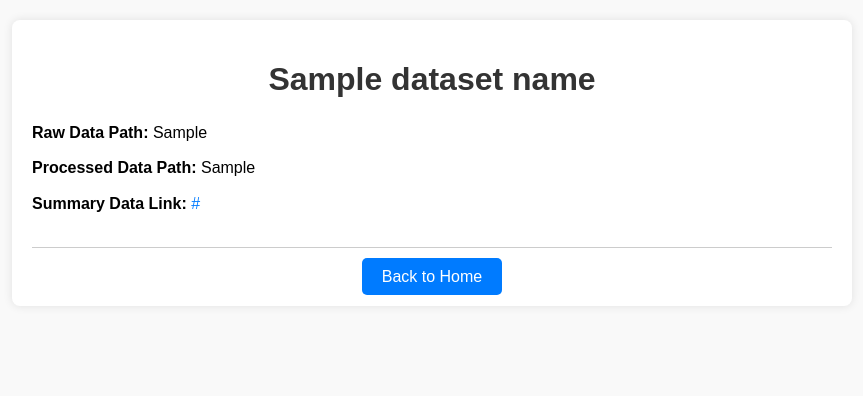
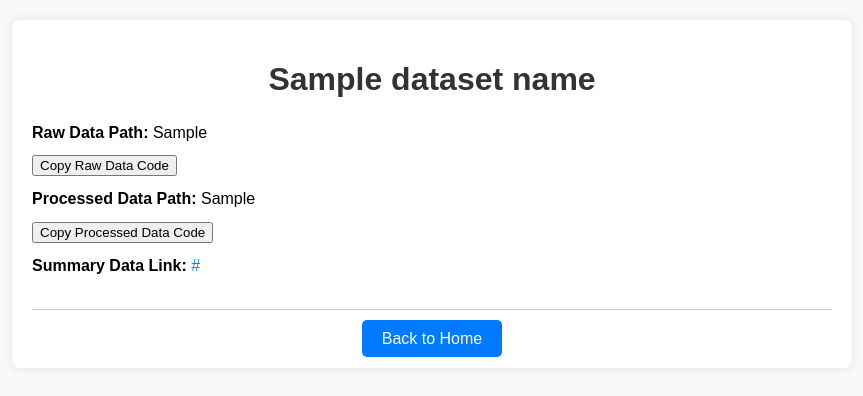
Before and after one commit to TheMfrancis/Data-Registry, a Flask app: template templates/view_dataset.html in a window 1280 px wide. Shown: the top 396 px of the page, without its empty margins (208-1071 px from the left). Run offline with Flask 3, Linux system fonts and the light colour scheme; the template is opened without the code that fills it: most values are stand-ins (such as "Sample title", 1, 10 or a date in 2020).

Commit message:
Update view_dataset.html

```diff
--- a/templates/view_dataset.html
+++ b/templates/view_dataset.html
@@ -75,12 +75,45 @@
         <h1>{{ dataset_name }}</h1>
         <div class="dataset-info">
             <p><strong>Raw Data Path:</strong> {{ dataset_info.raw_data_path }}</p>
+            <button class="copy-button" onclick="copyCode('raw_code')">Copy Raw Data Code</button>
+            <pre id="raw_code" style="display:none;">import os<br><br># Print filenames of raw data<br>for filename in os.listdir("{{ dataset_info.raw_data_path | replace("\\", "\\\\") }}"):<br>    print(filename)</pre>
             <p><strong>Processed Data Path:</strong> {{ dataset_info.processed_data_path }}</p>
+            <button class="copy-button" onclick="copyCode('processed_code')">Copy Processed Data Code</button>
+            <pre id="processed_code" style="display:none;">import os<br><br># Print filenames of processed data<br>for filename in os.listdir("{{ dataset_info.processed_data_path }}"):<br>    print(filename)</pre>
             <p><strong>Summary Data Link:</strong> <a href="{{ dataset_info.summarized_data_link }}" target="_blank">{{ dataset_info.summarized_data_link }}</a></p>
         </div>
         <div class="back-btn">
             <a href="/">Back to Home</a>
         </div>
     </div>
+
+    <script>
+        function copyCode(codeId, isRawData) {
+            var codeElement = document.getElementById(codeId);
+            var code = codeElement.innerHTML;
+
+            // Conditionally replace <br> with newline characters
+            code = code.replace(/<br>/g, '\n');
+
+            // Conditionally add double slashes to raw data path
+            if (isRawData) {
+                code = code.replace(/for filename in os.listdir\("(.*)"\):/, 'for filename in os.listdir("$1"):');
+            }
+
+            // Create a temporary textarea to handle the copy action
+            var tempInput = document.createElement("textarea");
+            tempInput.value = code;
+            document.body.appendChild(tempInput);
+            tempInput.select();
+
+            // Execute the copy command with the correct MIME type
+            document.execCommand("copy");
+
+            // Remove the temporary textarea from the DOM
+            document.body.removeChild(tempInput);
+
+            alert("Code copied to clipboard!");
+        }
+    </script>
 </body>
 </html>
```
